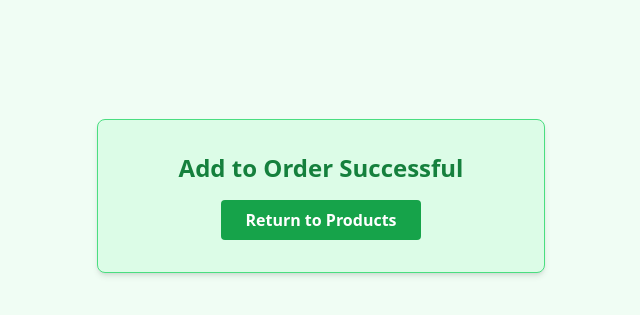
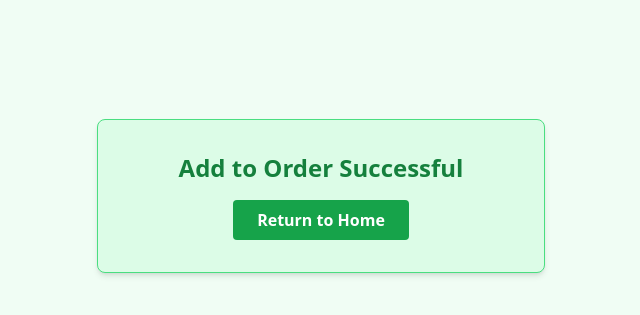
Before and after one commit to firooz-hosseini/CoffeeShop, a Django app: page /orders/order/success/ in a window 1280 px wide. Shown: the part 155-470 px from the top of the page, without its empty margins (607-1247 px from the left). Run offline with Django 5.2, Linux system fonts and the light colour scheme; some libraries are stand-ins or nearby versions.

Commit message:
fix order success

```diff
--- a/templates/order/order_success.html
+++ b/templates/order/order_success.html
@@ -9,9 +9,9 @@
 <body class="bg-green-50  mt-[250px] ml-[680px] p-6">
   <div class="bg-green-100 border border-green-400 rounded-lg p-8 max-w-md w-full text-center shadow-md">
     <h2 class="text-2xl font-bold text-green-700 mb-4">Add to Order Successful</h2>
-    <a href="{% url 'product-list' %}"
+    <a href="{% url 'home' %}"
        class="inline-block bg-green-600 hover:bg-green-700 text-white px-6 py-2 rounded font-semibold transition">
-       Return to Products
+       Return to Home
     </a>
   </div>
 </body>
```
